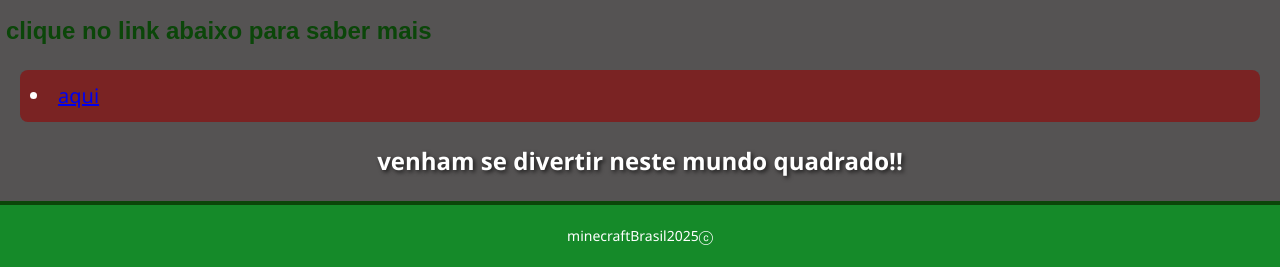
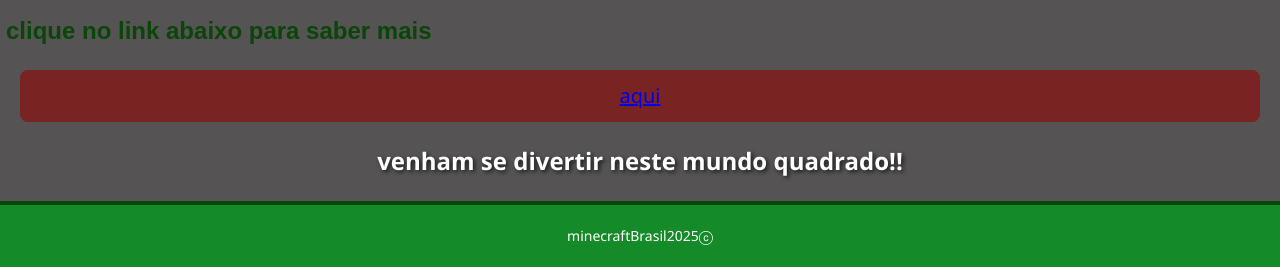
Before and after one commit to eloisadutrakk/ATIVIDADE-AVALIATIVA, a plain HTML site: page site/index.html in a window 1280 px wide. Shown: the part 2060-2327 px from the top of the page. Drawn offline with Linux system fonts and the light colour scheme.

Commit message:
TERMINADO

```diff
--- a/site/estilos.css
+++ b/site/estilos.css
@@ -180,8 +180,10 @@ footer {
   font-size: 14px;
 }
 .links {
+  text-align: center;
   margin: 20px;
   font-size: 20px;
+  max-width: 100%;
   color: rgb(240, 6, 6);
   background-color: rgb(122, 35, 35);
   padding: 10px;
--- a/site/index.html
+++ b/site/index.html
@@ -85,7 +85,7 @@
         </section>
         <h2>clique no link abaixo para saber mais</h2>
         <div class="links">
-        <li><a href="2.html">aqui</a></li>
+        <a href="2.html">aqui</a>
         </div>
 
         <h3>venham se divertir neste mundo quadrado!!</h3>
```
